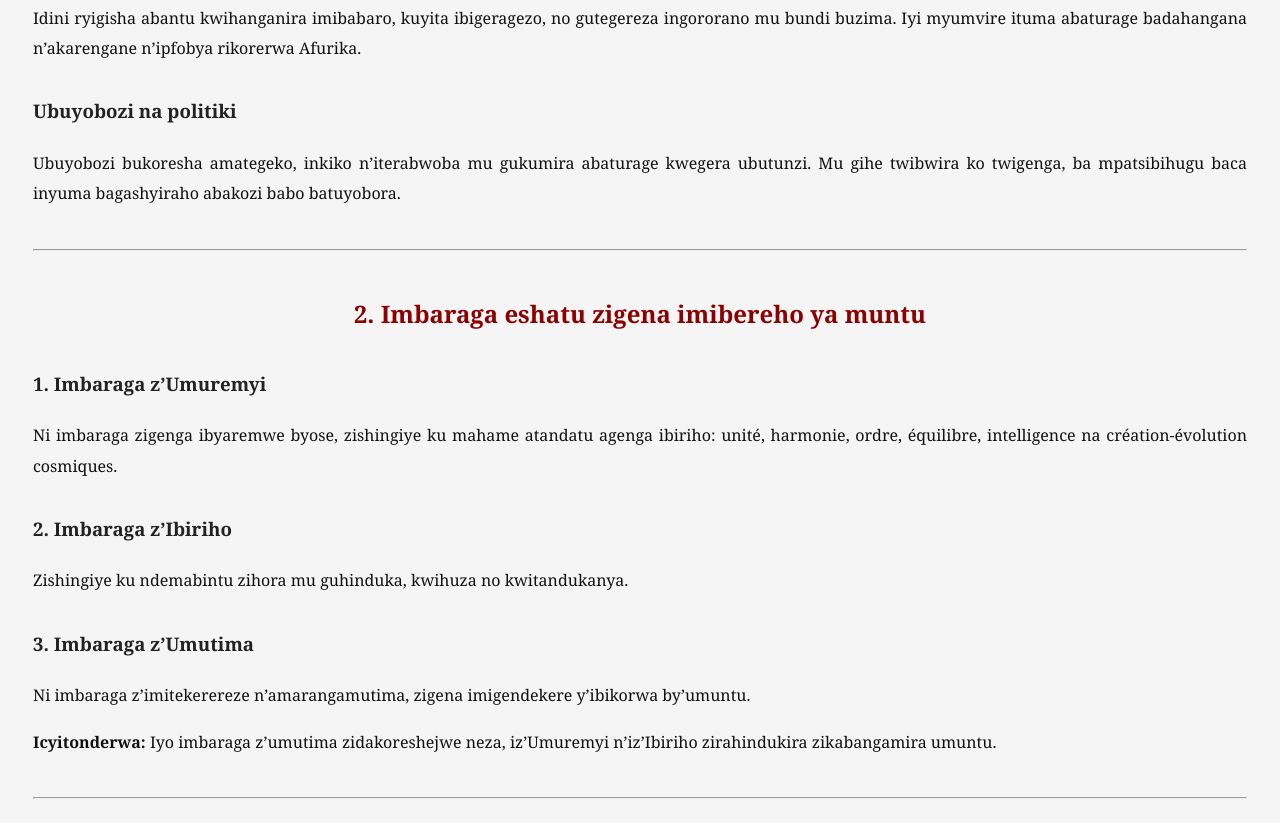
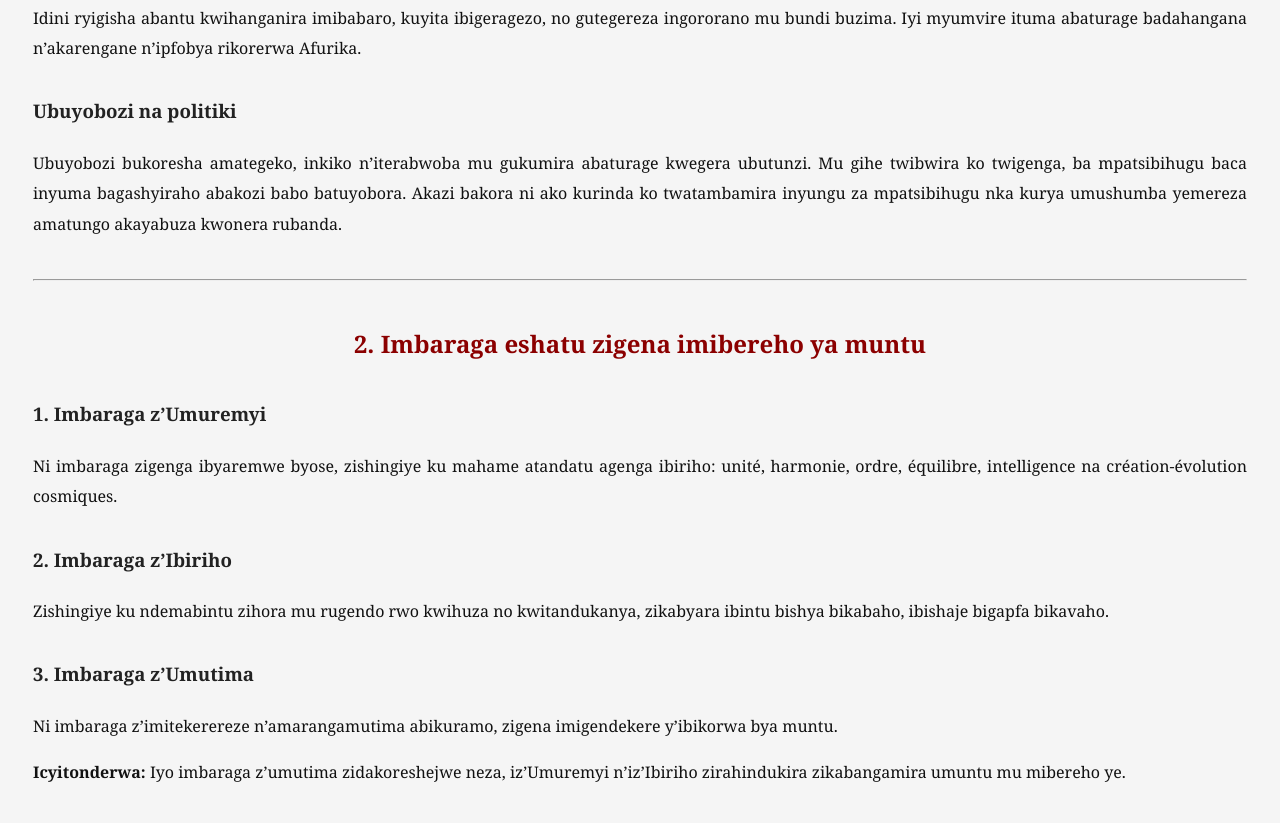
Before and after one commit to Africa-lamuka-tv/Africa-Lamuka-Tv, a plain HTML site: page index.html in a window 1280 px wide. Shown: the part 1097-1920 px from the top of the page. Drawn offline with Linux system fonts and the light colour scheme.

Commit message:
Refine text in index.html for better understanding
Updated several paragraphs to enhance clarity and detail.

```diff
--- a/index.html
+++ b/index.html
@@ -71,7 +71,7 @@
 
 <h3>Ubuyobozi na politiki</h3>
 
-<p>Ubuyobozi bukoresha amategeko, inkiko n’iterabwoba mu gukumira abaturage kwegera ubutunzi. Mu gihe twibwira ko twigenga, ba mpatsibihugu baca inyuma bagashyiraho abakozi babo batuyobora.</p>
+<p>Ubuyobozi bukoresha amategeko, inkiko n’iterabwoba mu gukumira abaturage kwegera ubutunzi. Mu gihe twibwira ko twigenga, ba mpatsibihugu baca inyuma bagashyiraho abakozi babo batuyobora. Akazi bakora ni ako kurinda ko twatambamira inyungu za mpatsibihugu nka kurya umushumba yemereza amatungo akayabuza kwonera rubanda.</p>
 
 <hr>
 
@@ -81,12 +81,12 @@
 <p>Ni imbaraga zigenga ibyaremwe byose, zishingiye ku mahame atandatu agenga ibiriho: unité, harmonie, ordre, équilibre, intelligence na création-évolution cosmiques.</p>
 
 <h3>2. Imbaraga z’Ibiriho</h3>
-<p>Zishingiye ku ndemabintu zihora mu guhinduka, kwihuza no kwitandukanya.</p>
+<p>Zishingiye ku ndemabintu zihora mu rugendo rwo kwihuza no kwitandukanya, zikabyara ibintu bishya bikabaho, ibishaje bigapfa bikavaho.</p>
 
 <h3>3. Imbaraga z’Umutima</h3>
-<p>Ni imbaraga z’imitekerereze n’amarangamutima, zigena imigendekere y’ibikorwa by’umuntu.</p>
+<p>Ni imbaraga z’imitekerereze n’amarangamutima abikuramo, zigena imigendekere y’ibikorwa bya muntu.</p>
 
-<p><strong>Icyitonderwa:</strong> Iyo imbaraga z’umutima zidakoreshejwe neza, iz’Umuremyi n’iz’Ibiriho zirahindukira zikabangamira umuntu.</p>
+<p><strong>Icyitonderwa:</strong> Iyo imbaraga z’umutima zidakoreshejwe neza, iz’Umuremyi n’iz’Ibiriho zirahindukira zikabangamira umuntu mu mibereho ye.</p>
 
 <hr>
 
```
